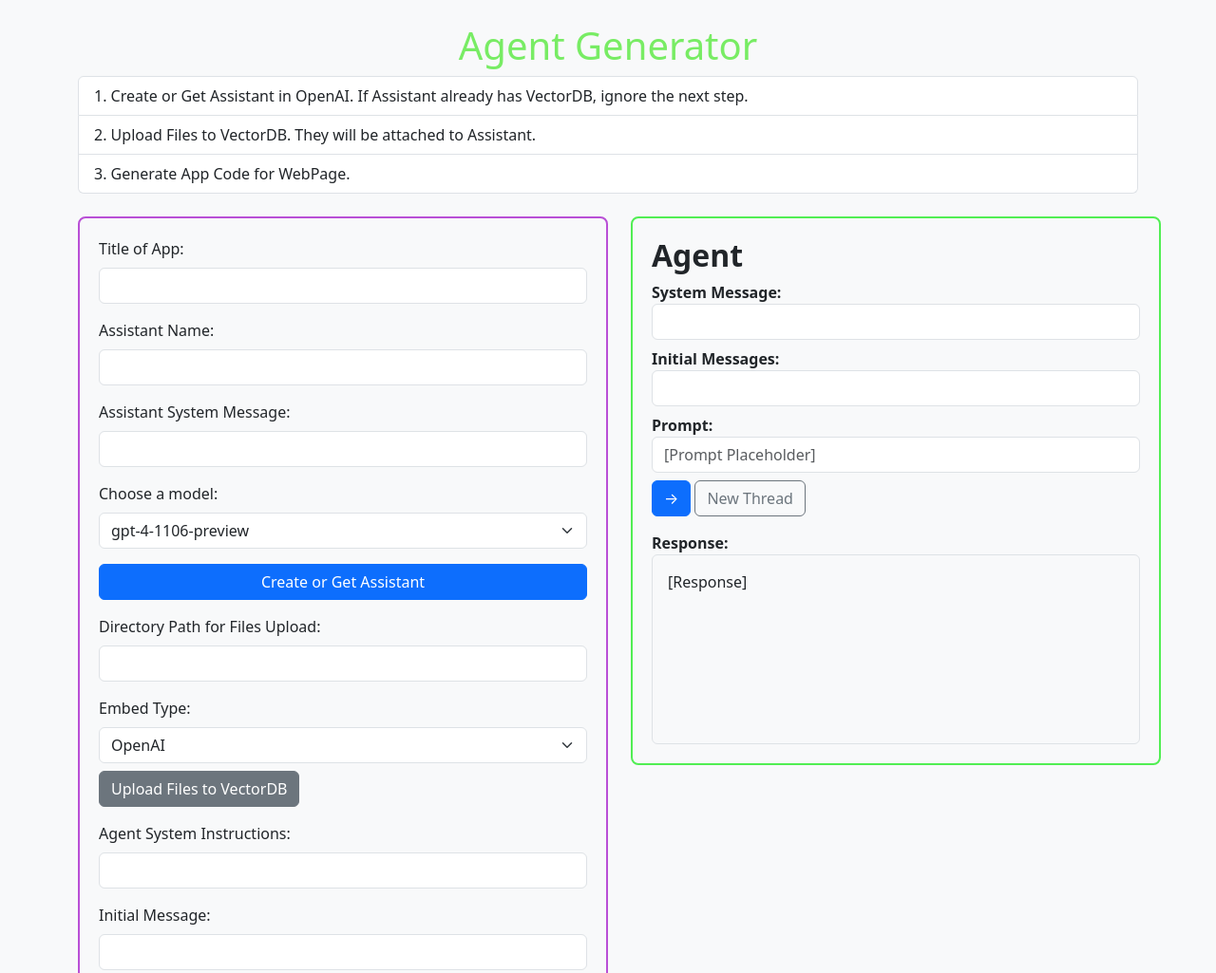
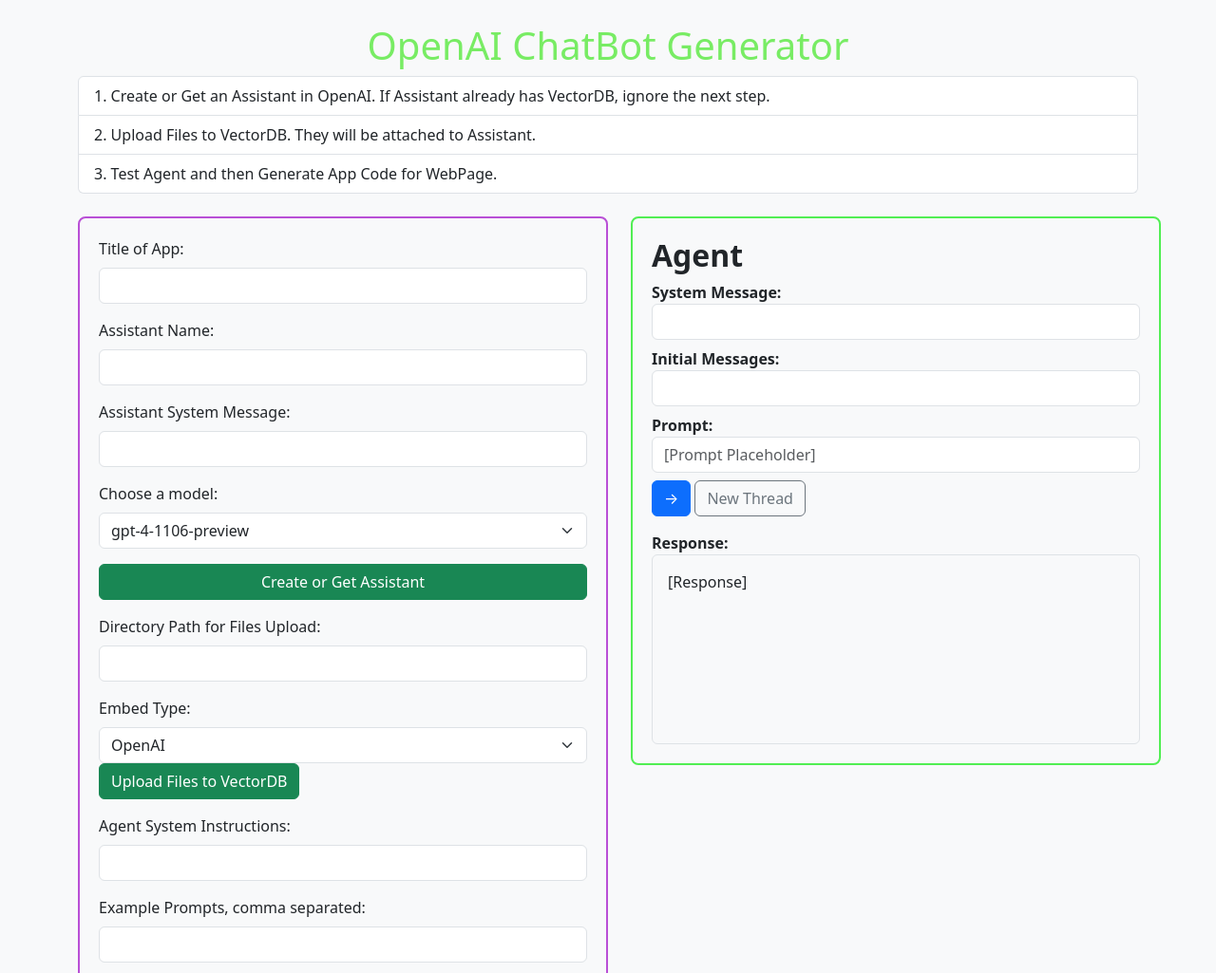
Before and after one commit to johntango/ChatBotGenerator, a website: page public/index.html in a window 1280 px wide. Shown: the top 1025 px of the page at 95% size. Drawn offline with nearby package versions, Linux system fonts and the light colour scheme.

Commit message:
workiing light/dark

```diff
--- a/public/index.html
+++ b/public/index.html
@@ -35,20 +35,25 @@
         padding: 20px;
         border-radius: 8px;
       }
+      #preview-response {
+        transition: background-color 0.3s, color 0.3s; /* Smooth transition for color changes */
+      }
     </style>
   </head>
   <body class="bg-light text-dark">
     <div class="container mt-4">
-      <h1 class="text-center">Agent Generator</h1>
+      <h1 class="text-center">OpenAI ChatBot Generator</h1>
       <ul class="list-group list-group-numbered">
         <li class="list-group-item">
-          Create or Get Assistant in OpenAI. If Assistant already has VectorDB,
-          ignore the next step.
+          Create or Get an Assistant in OpenAI. If Assistant already has
+          VectorDB, ignore the next step.
         </li>
         <li class="list-group-item">
           Upload Files to VectorDB. They will be attached to Assistant.
         </li>
-        <li class="list-group-item">Generate App Code for WebPage.</li>
+        <li class="list-group-item">
+          Test Agent and then Generate App Code for WebPage.
+        </li>
       </ul>
 
       <div class="d-flex flex-column-reverse flex-lg-row gap-4 mt-4">
@@ -114,7 +119,7 @@
               <button
                 id="createAssistant"
                 type="button"
-                class="btn btn-primary"
+                class="btn btn-success"
               >
                 Create or Get Assistant
               </button>
@@ -136,11 +141,7 @@
                 <option value="openai">OpenAI</option>
                 <option value="local">Local</option>
               </select>
-              <button
-                id="uploadFiles"
-                type="button"
-                class="btn btn-secondary mt-2"
-              >
+              <button id="uploadFiles" type="button" class="btn btn-success">
                 Upload Files to VectorDB
               </button>
             </div>
@@ -158,7 +159,7 @@
             </div>
             <div class="mb-3">
               <label for="initialMessage" class="form-label"
-                >Initial Message:</label
+                >Example Prompts, comma separated:</label
               >
               <input
                 type="text"
@@ -265,6 +266,10 @@
           document.querySelectorAll(".form-label").forEach((label) => {
             label.style.color = isDarkMode ? "white" : "black";
           });
+          const previewResponse = document.getElementById("preview-response");
+          previewResponse.style.backgroundColor = isDarkMode ? "#555" : "#fff";
+          previewResponse.style.color = isDarkMode ? "white" : "black";
+
           // Update all <strong> elements in the #preview div
           document.querySelectorAll("#preview strong").forEach((strong) => {
             strong.style.color = isDarkMode ? "white" : "black";
```
